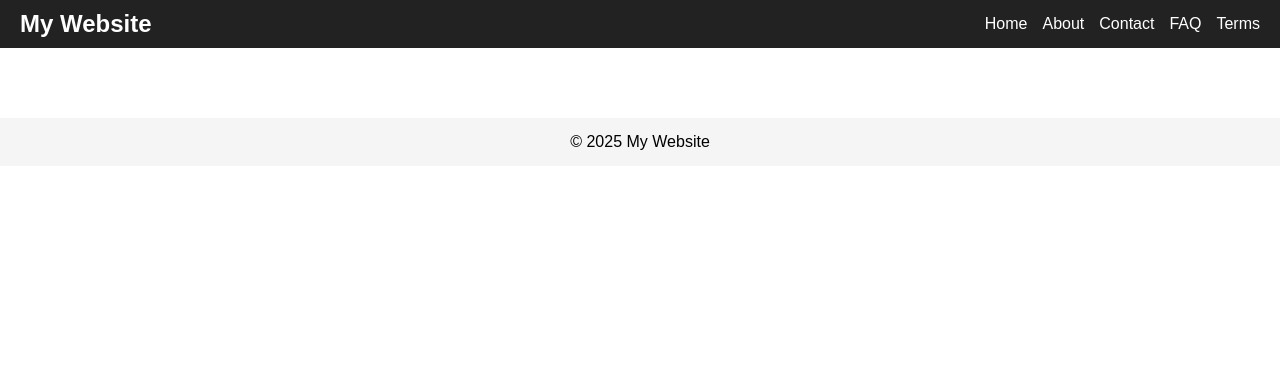
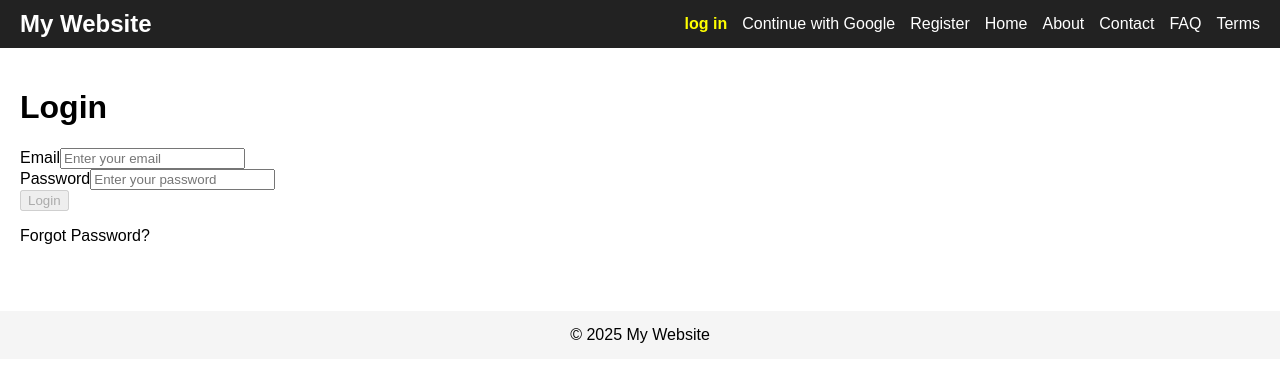
Before and after one commit to ninelig/avtori-web-app-react, a React (Create React App) app: page /login in a window 1280 px wide. Shown: the top 382 px of the page. Built offline with nearby package versions, Linux system fonts and the light colour scheme.

Commit message:
feat:added log in and registration fields

```diff
--- a/src/App.jsx
+++ b/src/App.jsx
@@ -5,17 +5,25 @@ import Contact from "./pages/Contact";
 import FAQ from "./pages/FAQ";
 import Terms from "./pages/Terms";
 import Home from "./pages/home";
+import Login from "./pages/Login";
+import NotFound from "./pages/NotFound";
+import RegisterPage from "./pages/RegisterPage";
+import Google from "./pages/Google";
 
 function App() {
   return (
     <Router>
       <Layout>
         <Routes>
+          <Route path="/login" element={<Login />} />
+          <Route path="/google" element={<Google/>} />
+            <Route path="/register" element={<RegisterPage />} />
           <Route path="/" element={<Home />} />
           <Route path="/about" element={<About />} />
           <Route path="/contact" element={<Contact />} />
           <Route path="/faq" element={<FAQ />} />
           <Route path="/terms" element={<Terms />} />
+          <Route path="/*" element={<NotFound />} />
         </Routes>
       </Layout>
     </Router>
--- a/src/components/Layout.jsx
+++ b/src/components/Layout.jsx
@@ -16,7 +16,37 @@ function Layout({ children }) {
         <h2 style={{ color: "#fff", margin: 0 }}>My Website</h2>
         <nav style={{ display: "flex", gap: "15px" }}>
           <NavLink
-            to="/Home"
+            to="/login"
+            style={({ isActive }) => ({
+              color: isActive ? "yellow" : "white",
+              textDecoration: "none",
+              fontWeight: isActive ? "bold" : "normal",
+            })}
+          >
+            log in
+          </NavLink>
+          <NavLink
+            to="/google"
+            style={({ isActive }) => ({
+              color: isActive ? "yellow" : "white",
+              textDecoration: "none",
+              fontWeight: isActive ? "bold" : "normal",
+            })}
+          >
+            Continue with Google
+          </NavLink>
+          <NavLink
+            to="/register"
+            style={({ isActive }) => ({
+              color: isActive ? "yellow" : "white",
+              textDecoration: "none",
+              fontWeight: isActive ? "bold" : "normal",
+            })}
+          >
+            Register
+          </NavLink>
+          <NavLink
+            to="/"
             style={({ isActive }) => ({
               color: isActive ? "yellow" : "white",
               textDecoration: "none",
@@ -68,10 +98,10 @@ function Layout({ children }) {
         </nav>
       </header>
 
-      {/* Main content */}
+
       <main style={{ padding: "20px" }}>{children}</main>
 
-      {/* Footer */}
+
       <footer
         style={{
           marginTop: "30px",
--- /dev/null
+++ b/src/pages/Google.jsx
@@ -0,0 +1,51 @@
+import { useState } from "react";
+// import { FcGoogle } from "react-icons/fc"; // Optional: Google icon
+
+
+function GoogleLogin() {
+  const [googleLoading, setGoogleLoading] = useState(false);
+  const [googleMessage, setGoogleMessage] = useState("");
+
+  const handleGoogleLogin = () => {
+    setGoogleLoading(true);
+    setGoogleMessage("");
+
+
+    setTimeout(() => {
+      setGoogleLoading(false);
+      setGoogleMessage("Logged in with Google");
+    }, 1000);
+  };
+
+
+  return (
+    <div className="flex items-center justify-center min-h-screen bg-gray-100 p-4">
+      <div className="bg-white rounded-lg shadow-md p-6 w-full max-w-md">
+        <h2 className="text-2xl font-bold mb-6 text-center">Login</h2>
+
+        {googleMessage && (
+          <div className="bg-green-100 text-green-700 p-3 rounded mb-4 text-center">
+            {googleMessage}
+          </div>
+        )}
+
+        <button
+          onClick={handleGoogleLogin}
+          disabled={googleLoading}
+          className={`w-full flex items-center justify-center gap-2 py-2 px-4 rounded border ${
+            googleLoading
+              ? "bg-gray-200 cursor-not-allowed"
+              : "bg-white hover:bg-gray-100 focus:outline-none focus:ring-2 focus:ring-blue-500"
+          }`}
+        >
+          {/* <FcGoogle size={24} /> */}
+          {googleLoading ? "Logging in..." : "Continue with Google"}
+        </button>
+      </div>
+    </div>
+  );
+}
+
+
+
+export default GoogleLogin
--- /dev/null
+++ b/src/pages/Login.jsx
@@ -0,0 +1,107 @@
+import { useState, useEffect } from "react";
+
+function Login() {
+  const [formData, setFormData] = useState({
+    email: "",
+    password: "",
+    loading: false,
+    success: false,
+  });
+
+  const [isFormValid, setIsFormValid] = useState(false);
+
+  const handleChange = (event) => {
+    const { name, value } = event.target;
+    setFormData((prevData) => ({
+      ...prevData,
+      [name]: value,
+    }));
+  };
+
+  // Run validation whenever email or password changes
+  useEffect(() => {
+    const isValidEmail = /^[^\s@]+@[^\s@]+\.[^\s@]+$/.test(formData.email);
+    const isValidPassword = formData.password.trim() !== "";
+    setIsFormValid(isValidEmail && isValidPassword);
+  }, [formData.email, formData.password]);
+
+  const handleSubmit = (e) => {
+    e.preventDefault();
+    if (!isFormValid) return;
+
+    setFormData((prev) => ({ ...prev, loading: true }));
+
+    // Simulate API call
+    setTimeout(() => {
+      setFormData((prev) => ({
+        ...prev,
+        loading: false,
+        success: true,
+      }));
+    }, 1000);
+  };
+
+  return (
+    <div className="flex justify-center items-center min-h-screen bg-gray-100 p-4">
+      <div className="bg-white shadow-lg rounded-2xl p-8 w-full max-w-md">
+        <h1 className="text-2xl font-bold text-center mb-6">Login</h1>
+
+        {formData.success ? (
+          <p className="text-green-600 text-center font-semibold">
+            Login successful 🎉
+          </p>
+        ) : (
+          <form onSubmit={handleSubmit} className="space-y-4">
+            {/* Email */}
+            <div>
+              <label className="block font-medium mb-1">Email</label>
+              <input
+                type="email"
+                name="email"
+                value={formData.email}
+                onChange={handleChange}
+                className="w-full border border-gray-300 rounded-lg px-3 py-2 focus:outline-none focus:ring-2 focus:ring-blue-500"
+                placeholder="Enter your email"
+              />
+            </div>
+
+            {/* Password */}
+            <div>
+              <label className="block font-medium mb-1">Password</label>
+              <input
+                type="password"
+                name="password"
+                value={formData.password}
+                onChange={handleChange}
+                className="w-full border border-gray-300 rounded-lg px-3 py-2 focus:outline-none focus:ring-2 focus:ring-blue-500"
+                placeholder="Enter your password"
+              />
+            </div>
+
+            {/* Submit */}
+            <button
+              type="submit"
+              disabled={!isFormValid || formData.loading}
+              className={`w-full py-2 rounded-lg text-white font-semibold transition ${
+                !isFormValid || formData.loading
+                  ? "bg-gray-400 cursor-not-allowed"
+                  : "bg-blue-600 hover:bg-blue-700"
+              }`}
+            >
+              {formData.loading ? "Logging in..." : "Login"}
+            </button>
+          </form>
+        )}
+
+        {/* Forgot Password */}
+        {!formData.success && (
+          <p className="text-center text-gray-500 text-sm mt-4">
+            Forgot Password?
+          </p>
+        )}
+      </div>
+    </div>
+  );
+}
+
+export default Login;
--- /dev/null
+++ b/src/pages/RegisterPage.jsx
@@ -0,0 +1,123 @@
+import { useState, useEffect } from "react";
+
+function RegisterPage() {
+  const [form, setForm] = useState({
+    email: "",
+    password: "",
+    confirmPassword: "",
+    isValid: false,
+    successMessage: "",
+    loading: false,
+  });
+
+  // Handle input change
+  const handleChange = (e) => {
+    const { name, value } = e.target;
+    setForm((prev) => ({ ...prev, [name]: value }));
+  };
+
+  // Validate form whenever inputs change
+  useEffect(() => {
+    const emailValid = /^\S+@\S+\.\S+$/.test(form.email);
+    const passwordValid = form.password.length >= 6;
+    const confirmValid = form.password === form.confirmPassword && passwordValid;
+
+    setForm((prev) => ({ ...prev, isValid: emailValid && passwordValid && confirmValid }));
+  }, [form.email, form.password, form.confirmPassword]);
+
+  const handleSubmit = (e) => {
+    e.preventDefault();
+    setForm((prev) => ({ ...prev, loading: true, successMessage: "" }));
+
+    // Simulate API call
+    setTimeout(() => {
+      setForm({
+        email: "",
+        password: "",
+        confirmPassword: "",
+        isValid: false,
+        successMessage: "Account created successfully!",
+        loading: false,
+      });
+    }, 1000);
+  };
+
+  return (
+    <div className="flex items-center justify-center min-h-screen bg-gray-100 p-4">
+      <div className="bg-white rounded-lg shadow-md p-6 w-full max-w-md">
+        <h2 className="text-2xl font-bold mb-6 text-center">Register</h2>
+
+        {form.successMessage && (
+          <div className="bg-green-100 text-green-700 p-3 rounded mb-4 text-center">
+            {form.successMessage}
+          </div>
+        )}
+
+        <form onSubmit={handleSubmit} className="space-y-4">
+          {/* Email */}
+          <div>
+            <label className="block mb-1 font-medium">Email</label>
+            <input
+              type="email"
+              name="email"
+              value={form.email}
+              onChange={handleChange}
+              className="w-full border rounded px-3 py-2 focus:outline-none focus:ring-2 focus:ring-blue-500"
+              placeholder="Enter your email"
+              required
+            />
+          </div>
+
+          {/* Password */}
+          <div>
+            <label className="block mb-1 font-medium">Password</label>
+            <input
+              type="password"
+              name="password"
+              value={form.password}
+              onChange={handleChange}
+              className="w-full border rounded px-3 py-2 focus:outline-none focus:ring-2 focus:ring-blue-500"
+              placeholder="Enter password"
+              required
+            />
+            {form.password && form.password.length < 6 && (
+              <p className="text-red-500 text-sm mt-1">
+                Password must be at least 6 characters
+              </p>
+            )}
+          </div>
+
+          {/* Confirm Password */}
+          <div>
+            <label className="block mb-1 font-medium">Confirm Password</label>
+            <input
+              type="password"
+              name="confirmPassword"
+              value={form.confirmPassword}
+              onChange={handleChange}
+              className="w-full border rounded px-3 py-2 focus:outline-none focus:ring-2 focus:ring-blue-500"
+              placeholder="Confirm password"
+              required
+            />
+            {form.confirmPassword && form.confirmPassword !== form.password && (
+              <p className="text-red-500 text-sm mt-1">
+                Passwords do not match
+              </p>
+            )}
+          </div>
+
+          <button
+            type="submit"
+            disabled={!form.isValid || form.loading}
+            className={`w-full py-2 px-4 rounded text-white font-semibold ${
+              form.isValid && !form.loading ? "bg-blue-600 hover:bg-blue-700" : "bg-gray-400 cursor-not-allowed"
+            }`}
+          >
+            {form.loading ? "Registering..." : "Register"}
+          </button>
+        </form>
+      </div>
+    </div>
+  );
+}
+export default RegisterPage
```
